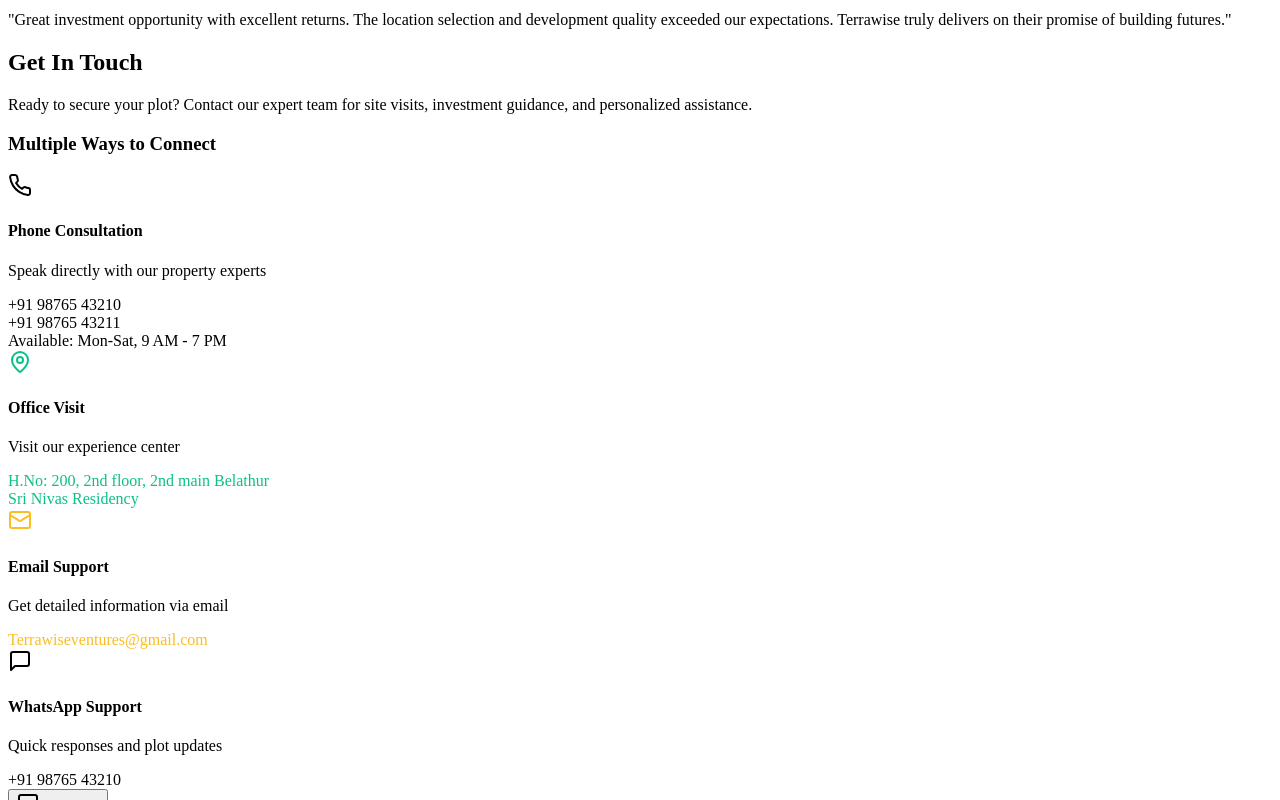
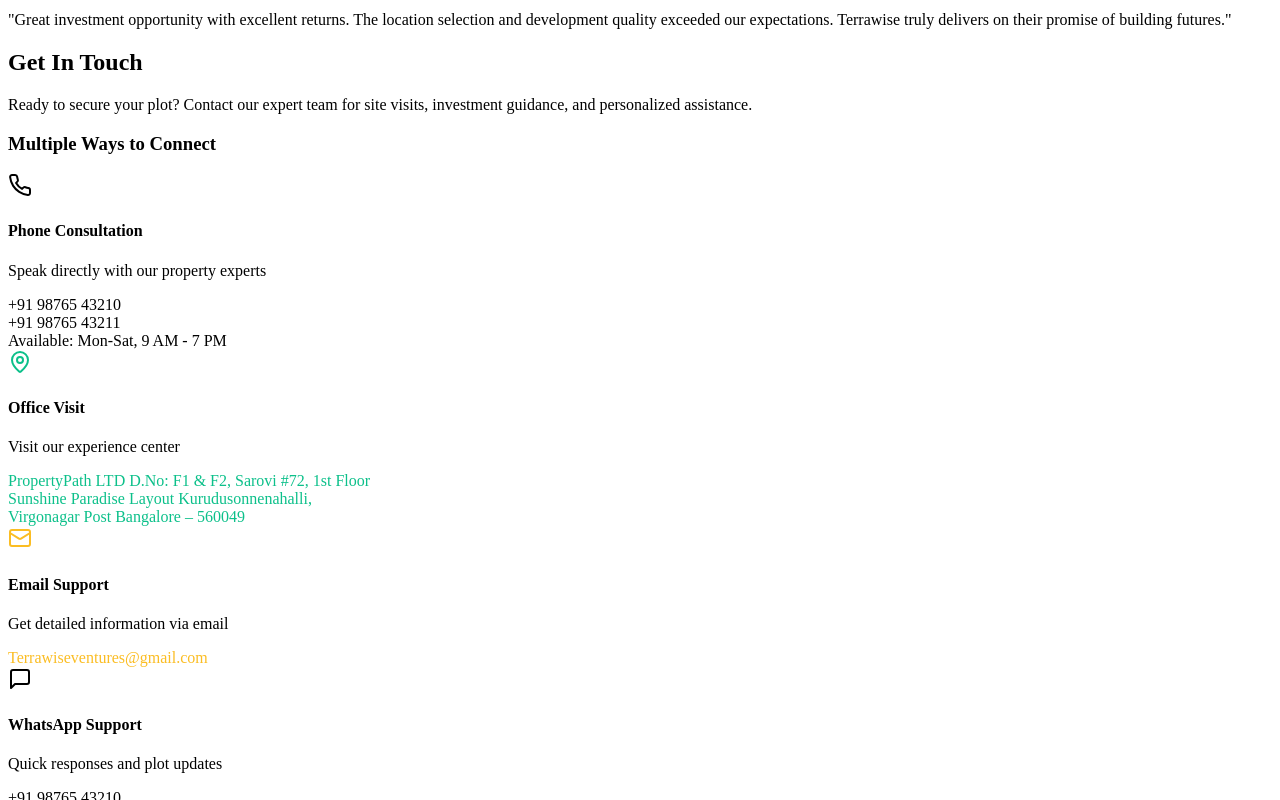
Before and after one commit to Niketh-Putta/Terrawise-Ventures, a React (Vite) app in the folder client/: page / in a window 1280 px wide. Shown: the part 11200-12000 px from the top of the page. Built offline with nearby package versions, Linux system fonts and the light colour scheme; no server answers.

Commit message:
Update office address to PropertyPath LTD location
Replace the Belathur Sri Nivas Residency address with the PropertyPath LTD office at Sarovi #72, Sunshine Paradise Layout, Kurudusonnenahalli, Bangalore.

Co-authored-by: Jeevan Putta <Jeevanpt@users.noreply.github.com>

```diff
--- a/client/src/components/contact-section.tsx
+++ b/client/src/components/contact-section.tsx
@@ -78,7 +78,11 @@ export default function ContactSection() {
       icon: MapPin,
       title: "Office Visit",
       description: "Visit our experience center",
-      details: ["H.No: 200, 2nd floor, 2nd main Belathur", "Sri Nivas Residency"],
+      details: [
+        "PropertyPath LTD D.No: F1 & F2, Sarovi #72, 1st Floor",
+        "Sunshine Paradise Layout Kurudusonnenahalli,",
+        "Virgonagar Post Bangalore – 560049",
+      ],
       availability: "",
       bgColor: "bg-secondary/10",
       iconColor: "text-secondary",
```
